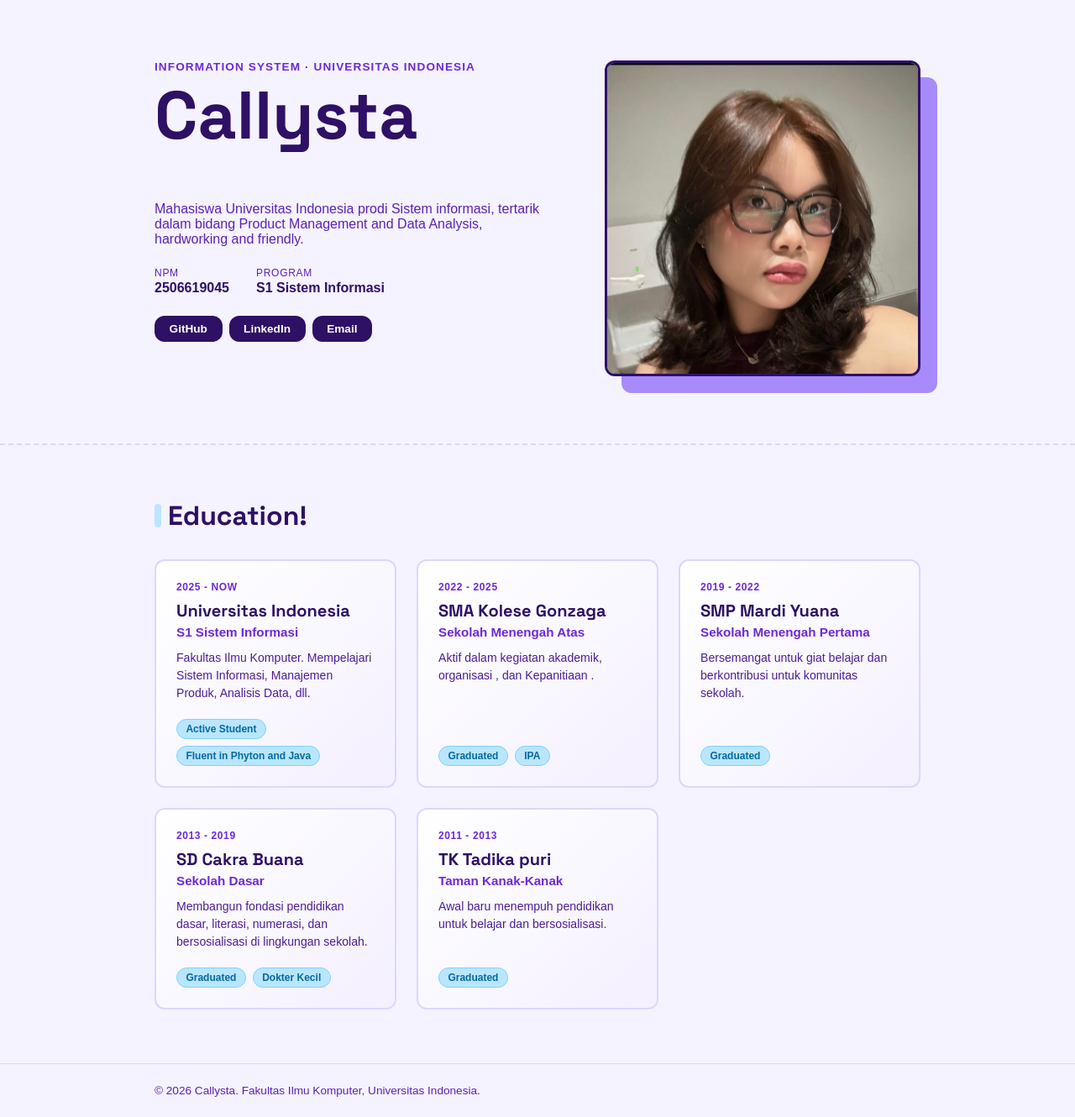
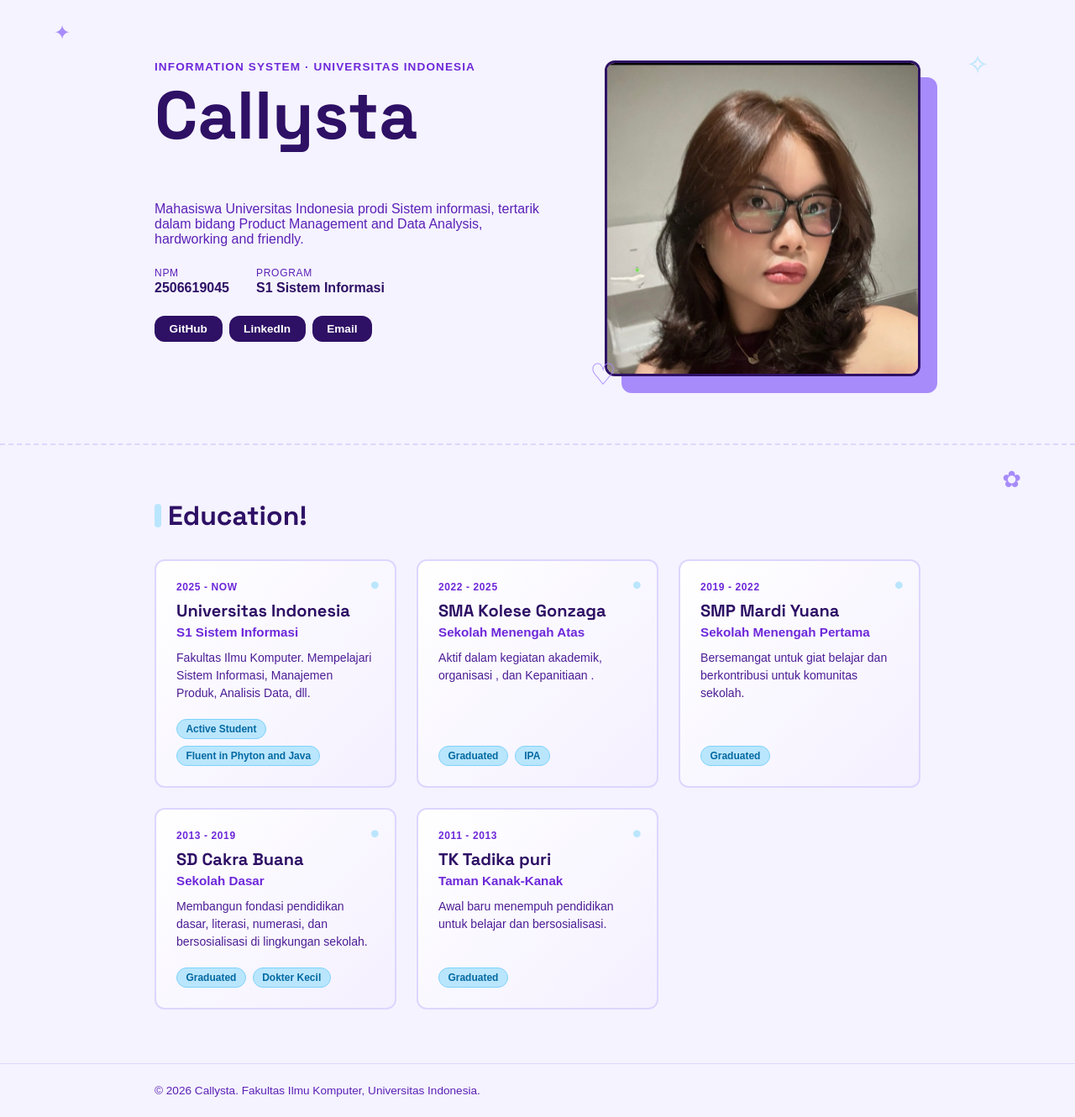
Before and after one commit to callystaarviana-coder/myportofolio, a Django app: page / in a window 1280 px wide. Shown: the part 67-1397 px from the top of the page at 84% size. Run offline with Django 4.2, Linux system fonts and the light colour scheme.

Commit message:
Menambahkan fitur Education dan dekorasi kecil

```diff
--- a/static/css/style.css
+++ b/static/css/style.css
@@ -5,17 +5,17 @@
 }
 
 :root {
-  /* Skema Warna Baru: Ungu Muda & Biru Muda */
-  --bg-main: #f5f3ff;        /* Latar belakang utama: Ungu pastel sangat lembut */
-  --paper: #ffffff;          /* Latar belakang kartu: Putih bersih */
-  --ink: #2e1065;            /* Warna teks utama: Ungu gelap (supaya mudah dibaca & ramah mata) */
-  --text-muted: #5b21b6;     /* Warna teks sekunder: Ungu sedang */
-  --line: #ddd6fe;           /* Warna garis pembatas: Ungu muda lembut */
+  /* Ungu Muda & Biru Muda */
+  --bg-main: #f5f3ff;
+  --paper: #ffffff;
+  --ink: #2e1065;
+  --text-muted: #5b21b6;
+  --line: #ddd6fe;
 
   /* Aksesori & Accent */
-  --accent: #a78bfa;         /* Ungu muda cerah (Lavender) */
-  --accent-blue: #bae6fd;    /* Biru muda lembut (Baby Blue) */
-  --accent-dark: #6d28d9;    /* Ungu tua untuk highlight teks/tag */
+  --accent: #a78bfa;
+  --accent-blue: #bae6fd;
+  --accent-dark: #6d28d9;
 
   --radius: 12px;
 }
@@ -201,9 +201,7 @@ h1, .brand {
     }
 }
 
-/* ==========================================
-   Education Section Styles (Purple & Blue Theme)
-   ========================================== */
+/* Education Section */
 .education {
   padding: 4rem 0;
   border-top: 2px dashed var(--line);
@@ -219,7 +217,7 @@ h1, .brand {
   gap: 0.5rem;
 }
 
-/* Aksesori garis biru muda di samping judul */
+
 .section-title::before {
   content: "";
   display: inline-block;
@@ -235,7 +233,6 @@ h1, .brand {
   gap: 1.5rem;
 }
 
-/* Kartu Pendidikan dengan Gradasi & Animasi Transition */
 .education-card {
   background: linear-gradient(135deg, #ffffff 0%, #f4f0ff 100%);
   border: 2px solid var(--line);
@@ -249,7 +246,7 @@ h1, .brand {
   overflow: hidden;
 }
 
-/* Efek Hover Kartu Terangkat & Bayangan Soft */
+
 .education-card:hover {
   transform: translateY(-6px);
   border-color: var(--accent);
@@ -293,7 +290,7 @@ h1, .brand {
   flex-wrap: wrap;
 }
 
-/* Tag Kapsul Warna Biru Muda */
+
 .education-tags span {
   font-size: 0.75rem;
   font-weight: 600;
@@ -303,3 +300,85 @@ h1, .brand {
   padding: 0.25rem 0.65rem;
   border-radius: 20px;
 }
+
+/* extra decoration  */
+
+.hero {
+    position: relative;
+}
+
+.hero::before {
+    content: "✦";
+    position: absolute;
+    top: 25px;
+    left: 5%;
+    font-size: 1.5rem;
+    color: var(--accent);
+}
+
+.hero::after {
+    content: "✧";
+    position: absolute;
+    top: 60px;
+    right: 8%;
+    font-size: 2rem;
+    color: var(--accent-blue);
+    animation: float 3s ease-in-out infinite;
+}
+
+.hero-photo {
+    position: relative;
+}
+
+.hero-photo::after {
+    content: "♡";
+    position: absolute;
+    bottom: -18px;
+    left: -18px;
+    font-size: 2.2rem;
+    color: var(--accent);
+    z-index: 3;
+}
+
+
+.education {
+    position: relative;
+}
+
+.education::after {
+    content: "✿";
+    position: absolute;
+    right: 5%;
+    top: 25px;
+    font-size: 1.7rem;
+    color: var(--accent);
+}
+
+.education-card {
+    position: relative;
+}
+
+.education-card::before {
+    content: "•";
+    position: absolute;
+    top: 10px;
+    right: 18px;
+    font-size: 2rem;
+    color: var(--accent-blue);
+}
+
+
+.education-card:hover {
+    transform: translateY(-6px) rotate(-0.5deg);
+}
+
+
+@keyframes float {
+    0%, 100% {
+        transform: translateY(0);
+    }
+
+    50% {
+        transform: translateY(-6px);
+    }
+}
```
Also changed, not shown: portofolio/README.md, portofolio/__init__.py (deleted).
